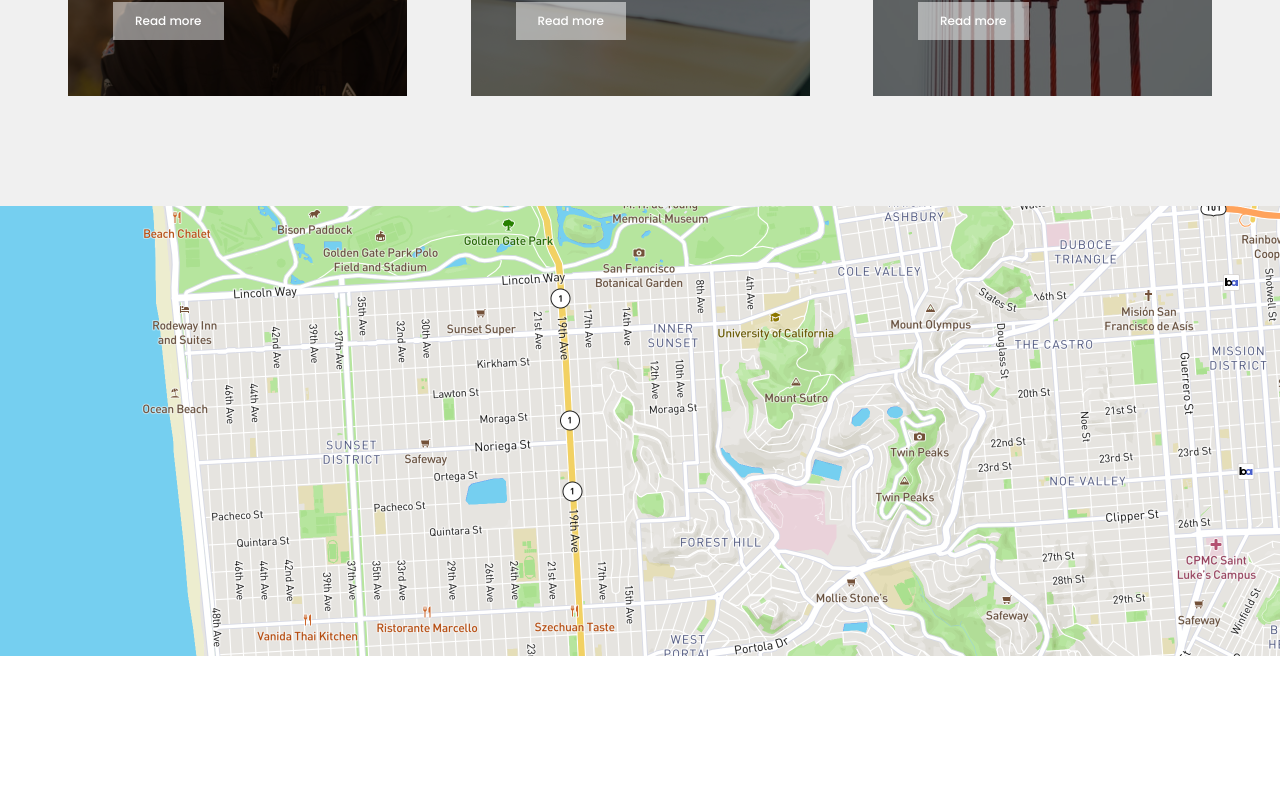
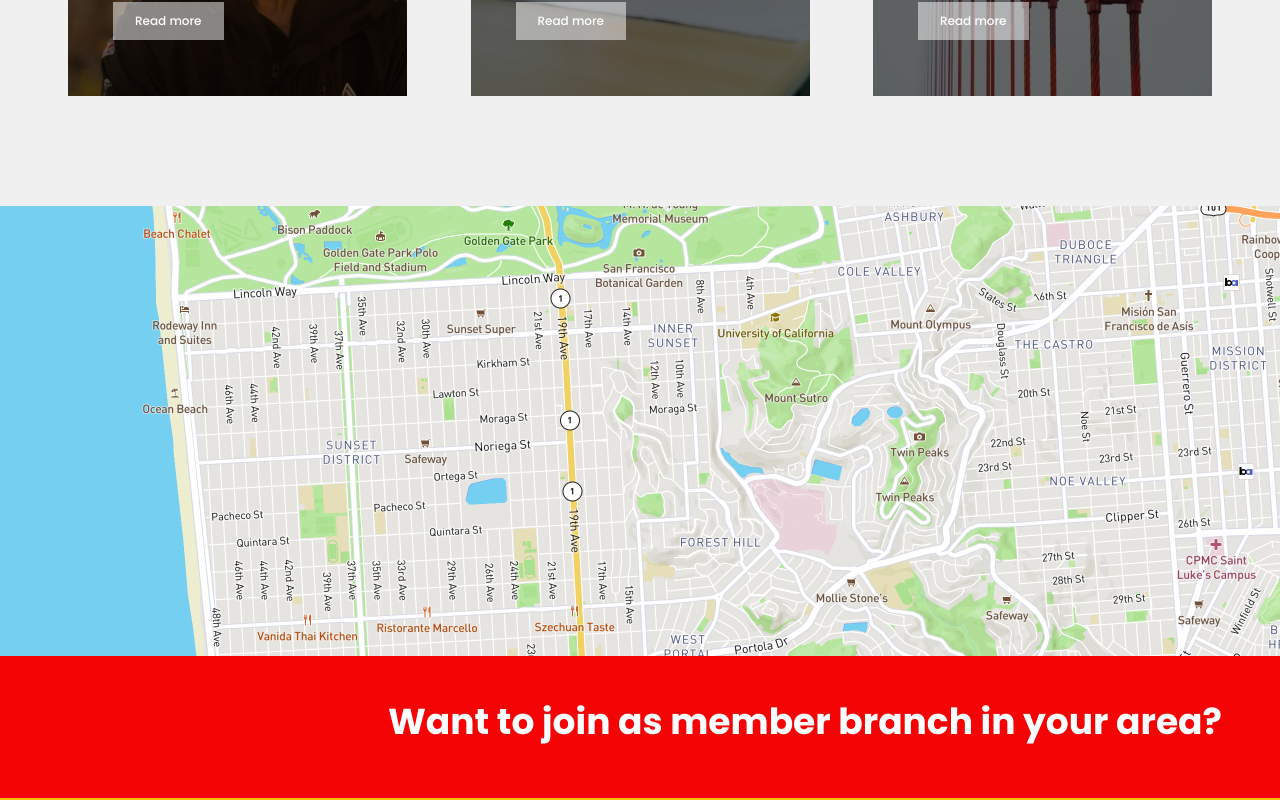
Before and after one commit to AKAzadMilon-Dev/petroil-frontend, a React (Create React App) app: page / in a window 1280 px wide. Shown: the part 3966-4766 px from the top of the page. Before the commit the page ends 4622 px from the top, so only its background shows below. Built offline with nearby package versions, Linux system fonts and the light colour scheme.

Commit message:
menber part

```diff
--- a/src/App.js
+++ b/src/App.js
@@ -4,6 +4,7 @@ import Brand from "./components/brand";
 import Company from "./components/company";
 import Header from "./components/header";
 import Maps from "./components/maps";
+import Member from "./components/member";
 import Navbar from "./components/navbar";
 import Service from "./components/service";
 import Supplier from "./components/supplier";
@@ -20,6 +21,7 @@ function App() {
       <Brand/>
       <Blog/>
       <Maps/>
+      <Member/>
     </>
   );
 }
--- /dev/null
+++ b/src/components/member/index.js
@@ -0,0 +1,21 @@
+import React from "react";
+
+const Member = () => {
+  return (
+    <section className=" w-[1920px] py-[46px] bg-primary border-b-2 border-solid border-yellow">
+      <div className="max-w-container mx-auto flex justify-between">
+        <h2 className="font-pop font-bold text-4xl text-white">
+          Want to join as member branch in your area?
+        </h2>
+        <a
+          href="#"
+          className="font-pop font-semibold text-white text-base inline-block border border-solid border-white py-3 px-8 ml-16 "
+        >
+          CONTACT
+        </a>
+      </div>
+    </section>
+  );
+};
+
+export default Member;
```
